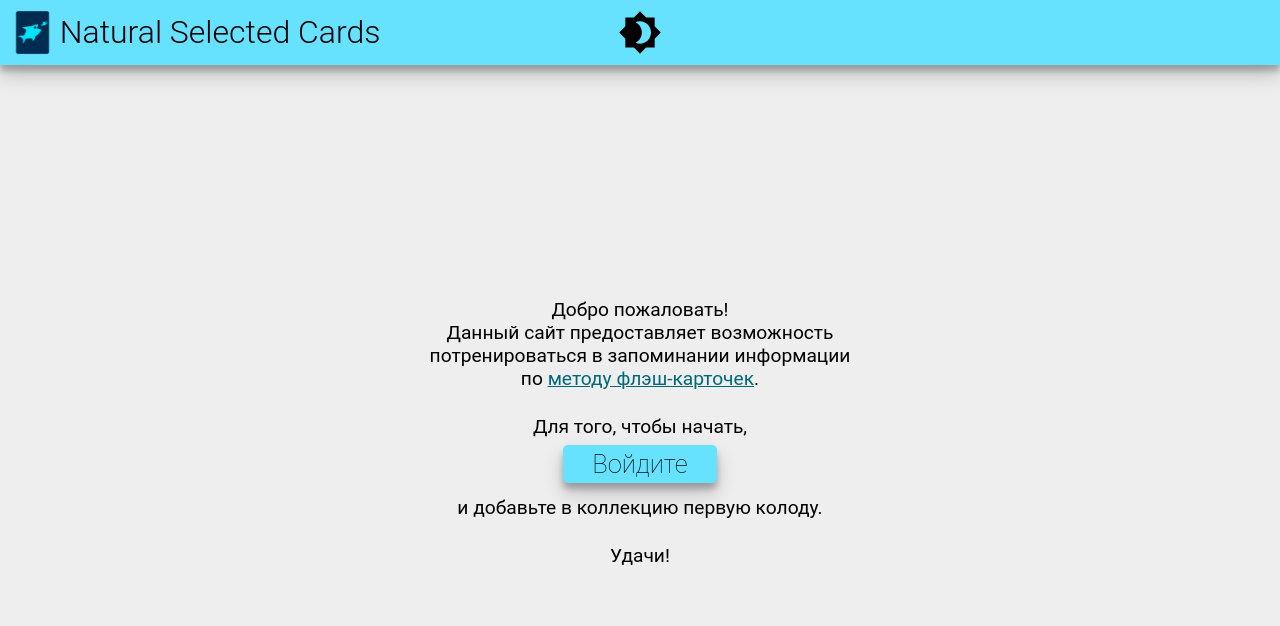
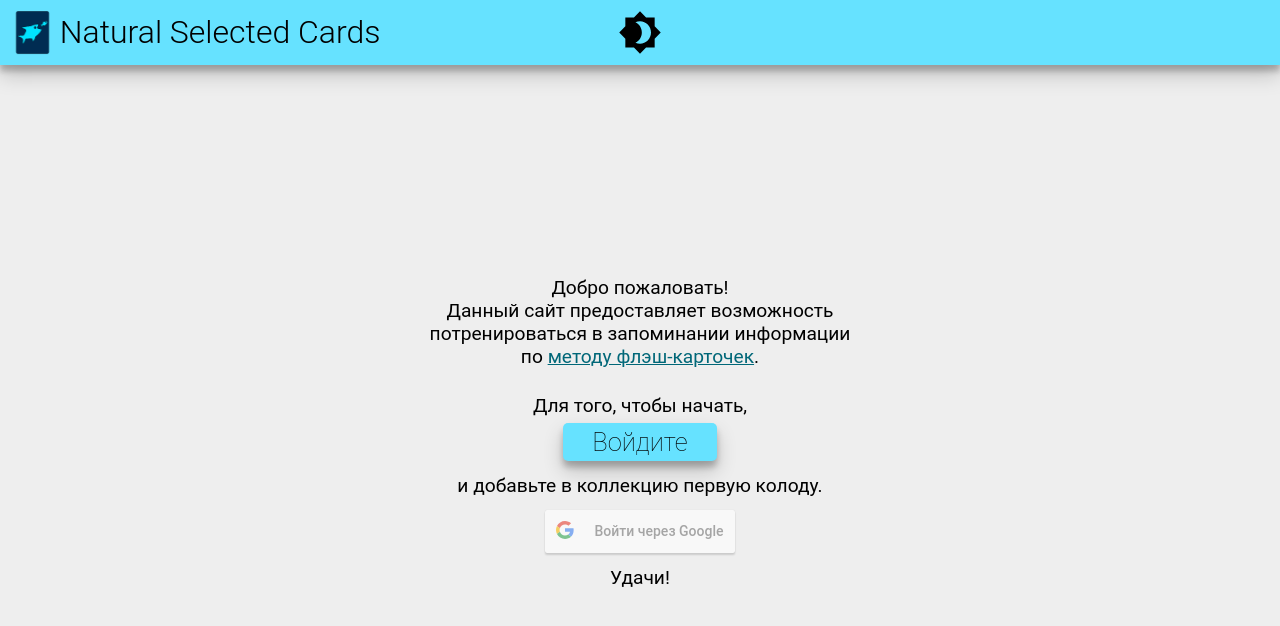
Before and after one commit to OptimumDev/Natural-selected-cards, a React (Create React App) app in the folder natural-selected-cards/: page / in a window 1280 px wide. Shown: the top 626 px of the page. Built offline with nearby package versions, Linux system fonts and the light colour scheme.

Commit message:
add google login button

```diff
--- a/natural-selected-cards/package.json
+++ b/natural-selected-cards/package.json
@@ -8,6 +8,7 @@
     "@testing-library/user-event": "^7.2.1",
     "react": "^16.13.1",
     "react-dom": "^16.13.1",
+    "react-google-login": "^5.1.10",
     "react-scripts": "3.4.1"
   },
   "scripts": {
--- a/natural-selected-cards/src/Components/Pages/MainPage/MainPage.js
+++ b/natural-selected-cards/src/Components/Pages/MainPage/MainPage.js
@@ -1,7 +1,10 @@
 import React from "react";
 import './MainPage.css'
+import GoogleLogin from "react-google-login";
+import userIcon from '../../../images/account_circle-white-48dp.svg'
+import {CLIENT_ID} from "../../../Constants/GoogleAuthorization";
 
-const user = {id: 123, name: 'Неопознаный', surname: 'Пользователь'};
+const user = {id: 123, name: 'Неопознаный', surname: 'Пользователь', img: userIcon};
 
 export default function MainPage({onLogin, isDarkTheme}) {
     return (
@@ -17,6 +20,17 @@ export default function MainPage({onLogin, isDarkTheme}) {
                 <button onClick={() => onLogin(user)} className='main-color shadow enter-button'>Войдите</button><br/>
                 и добавьте в коллекцию первую колоду.<br/>
             </p>
+            <GoogleLogin
+                onSuccess={x => console.log(x) || onLogin(user)}
+                onFailure={x => console.log(x)}
+                clientId={CLIENT_ID}
+                theme={isDarkTheme ? 'dark' : 'light'}
+                scope='openid'
+                responseType='code'
+                accessType='offline'
+                prompt='consent'
+                buttonText='Войти через Google'
+            />
             <p>
                 Удачи!
             </p>
--- a/natural-selected-cards/src/Components/User/User.js
+++ b/natural-selected-cards/src/Components/User/User.js
@@ -10,7 +10,7 @@ export default function User({user, isDarkTheme, onLogout}) {
         <div className='user'>
             {user &&
             <>
-                <img src={userIcon} alt='👤' className='user-image main-color-dark' draggable={false}/>
+                <img src={user.img || userIcon} alt='👤' className='user-image main-color-dark' draggable={false}/>
                 <span className='user-name'>{user.name} {user.surname}</span>
                 <IconButton
                     className='exit-button'
--- /dev/null
+++ b/natural-selected-cards/src/Constants/GoogleAuthorization.js
@@ -0,0 +1 @@
+export const CLIENT_ID = '926129565297-7ugsp485u6pv68gfc4n5q4p4af7l5c81.apps.googleusercontent.com';
```
Also changed, not shown: 1 other file (tests, documents, lock files or other folders).
